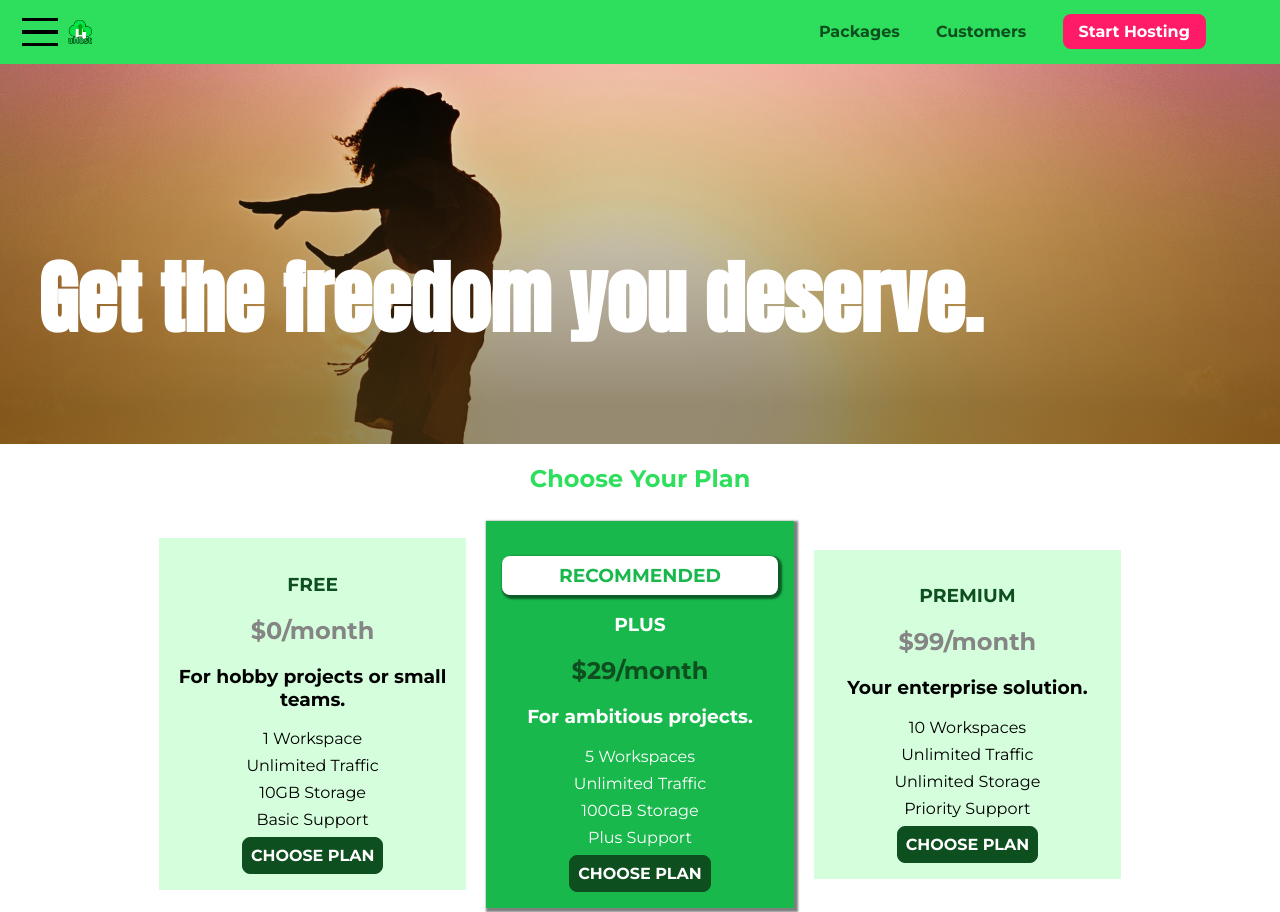
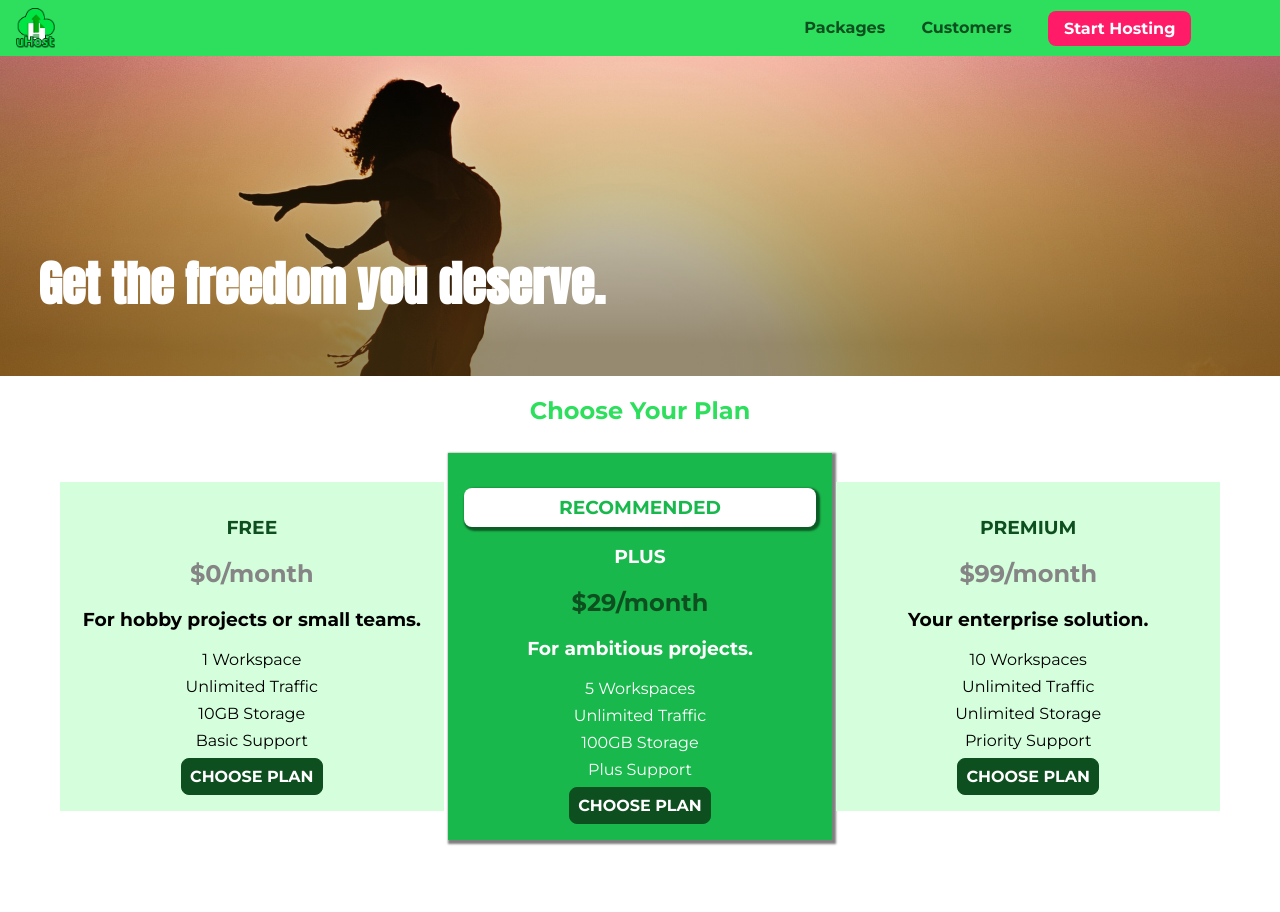
Before and after one commit to micmor-m/host, a plain HTML site: page index.html in a window 1280 px wide. Shown: the top 912 px of the page. Drawn offline with Linux system fonts and the light colour scheme.

Commit message:
add responsive design

```diff
--- a/customers/customers.css
+++ b/customers/customers.css
@@ -1,22 +1,23 @@
+main {
+  padding-top: 2.5rem;
+}
+
 .testimonial {
   font-size: 1.2rem;
-  margin: 3rem 0;
 }
 
-.testimonial__list {
+/* .testimonial__list {
   width: 80%;
   margin: auto;
-}
+} */
 
-.testimonial:first-of-type {
+/* .testimonial:first-of-type {
   margin-top: 6rem;
-}
+} */
 
 .testimonial__image-container {
-  width: 65%;
-  max-width: 580px;
-  display: inline-block;
-  vertical-align: middle;
+  width: 100%;
+  max-width: 40rem;
   box-shadow: 3px 3px 5px 3px rgba(0, 0, 0, 0.3);
 }
 
@@ -28,9 +29,9 @@
 .testimonial__info {
   text-align: right;
   padding: 0.9rem;
-  display: inline-block;
-  vertical-align: middle;
-  width: 30%;
+  /* display: inline-block; */
+  /* vertical-align: middle;
+  width: 30%; */
 }
 
 #customer-2.testimonial {
@@ -66,3 +67,21 @@
 .testimonial__text {
   margin: 0.2rem;
 }
+
+@media (min-width: 40rem) {
+  .testimonial {
+    margin: 3rem auto;
+    max-width: 1500px;
+  }
+  .testimonial__image-container {
+    display: inline-block;
+    vertical-align: middle;
+    width: 66%;
+  }
+
+  .testimonial__info {
+    display: inline-block;
+    vertical-align: middle;
+    width: 30%;
+  }
+}
--- a/main.css
+++ b/main.css
@@ -1,7 +1,6 @@
 #product-overview {
   background: linear-gradient(to top, rgba(80, 60, 18, 0.6) 10%, transparent),
-    url("images/freedom.jpg") left 10% bottom 70% / cover no-repeat border-box,
-    #ff1b68;
+    url("images/freedom.jpg") center/ cover no-repeat border-box, #ff1b68;
   /* background-size: cover;
   background-position: left 10% bottom 20%;
   background-repeat: no-repeat;
@@ -10,7 +9,7 @@
   /* background-image: linear-gradient(to bottom, red, blue); */
   width: 100vw;
   height: 33vh;
-  margin-top: 2.75rem;
+  /* margin-top: 2.5rem; */
   position: relative;
 }
 
@@ -28,7 +27,7 @@
   font-size: 1.6rem;
 }
 
-@media (min-width: 40rem) {
+@media (min-width: 40rem) and (min-height: 40rem) {
   #product-overview {
     height: 40vh;
     background-position: 50% 25%;
@@ -39,37 +38,20 @@
   }
 }
 
-@media (min-width: 60rem) {
-  #product-overview {
-    height: 50vh;
-    background-position: 50% 25%;
-  }
-
-  #product-overview h1 {
-    font-size: 5rem;
-  }
-}
-
-.plan__list {
-  width: 80%;
-  margin: auto;
-  text-align: center;
-}
-
 .plan {
   background: #d5ffdc;
   text-align: center;
   padding: 1rem;
-  margin: 0.5rem;
-  display: inline-block;
-  width: 30%;
-  vertical-align: middle;
+  margin: 0.5rem 0;
+  /* display: inline-block; */
+  width: 100%;
+  /* vertical-align: middle; */
 }
 
 .plan--highlighted {
   background: #19b84c;
   color: white;
-  box-shadow: 2px 2px 2px 2px rgba(0, 0, 0, 0.5);
+  /* box-shadow: 2px 2px 2px 2px rgba(0, 0, 0, 0.5); */
 }
 
 .plan__annotation {
@@ -102,6 +84,26 @@
   padding: 0;
 }
 
+@media (min-width: 40rem) {
+  .plan__list {
+    width: 100%;
+    margin: auto;
+    text-align: center;
+  }
+
+  .plan {
+    display: inline-block;
+    width: 30%;
+    vertical-align: middle;
+    min-width: 13rem;
+    max-width: 25rem;
+  }
+
+  .plan--highlighted {
+    box-shadow: 2px 2px 2px 2px rgba(0, 0, 0, 0.5);
+  }
+}
+
 .plan__feature {
   margin: 0.5rem 0;
 }
@@ -125,11 +127,17 @@
 }
 
 .key-feature {
-  display: inline-block;
-  width: 30%;
-  vertical-align: top;
+  margin-bottom: 2rem;
 }
 
+@media (min-width: 40rem) {
+  .key-feature {
+    display: inline-block;
+    width: 30%;
+    vertical-align: top;
+    max-width: 25rem;
+  }
+}
 .key-feature__image {
   background: #ffcede;
   width: 128px;
--- a/packages/packages.css
+++ b/packages/packages.css
@@ -88,3 +88,26 @@ main {
 #premium .package__subtitle {
   color: #bbb;
 }
+
+@media (min-width: 40rem) {
+  main {
+    margin-left: auto;
+    margin-right: auto;
+    max-width: 1500px;
+  }
+}
+
+@media (min-width: 1500px) {
+  .package {
+    border-left: 4px solid #0e4f1f;
+  }
+
+  #free {
+    border-right: 4px solid #0e4f1f;
+  }
+
+  #free:hover,
+  #free:active {
+    border-right-color: #ff5454;
+  }
+}
--- a/shared.css
+++ b/shared.css
@@ -6,6 +6,11 @@ body {
   font-family: "Montserrat", sans-serif;
   margin: 0;
   overflow-x: hidden;
+}
+
+main {
+  min-height: calc(100vh - 2.5rem - 8rem);
+  margin-top: 3.5rem;
 }
 
 .backdrop {
@@ -56,12 +61,18 @@ body {
   margin: 0.6rem 0;
 }
 
+@media (min-width: 40rem) {
+  .toggle-button {
+    display: none;
+  }
+}
+
 .main-header__brand {
   color: #0e4f1f;
   text-decoration: none;
   font-weight: bold;
-  font-size: 1.5rem;
-  height: 1.5rem;
+  /* font-size: 1.5rem; */
+  height: 2.5rem;
   display: inline-block;
   vertical-align: middle;
 }
@@ -73,14 +84,21 @@ body {
 .main-nav {
   display: inline-block;
   text-align: right;
-  width: calc(100% - 122px);
+  width: calc(100% - 100px);
   vertical-align: middle;
 }
 
 .main-nav__items {
-  margin: 0;
-  padding: 0;
-  list-style: none;
+  display: none;
+}
+
+@media (min-width: 40rem) {
+  .main-nav__items {
+    margin: 0;
+    padding: 0;
+    list-style: none;
+    display: inline;
+  }
 }
 
 .main-nav__item {
@@ -133,8 +151,15 @@ body {
 }
 
 .main-footer__link {
-  display: inline-block;
-  margin: 0 1rem;
+  display: block;
+  margin: 1rem 0;
+}
+
+@media (min-width: 40rem) {
+  .main-footer__link {
+    display: inline-block;
+    margin: 0 1rem;
+  }
 }
 
 .main-footer__link a {
```
